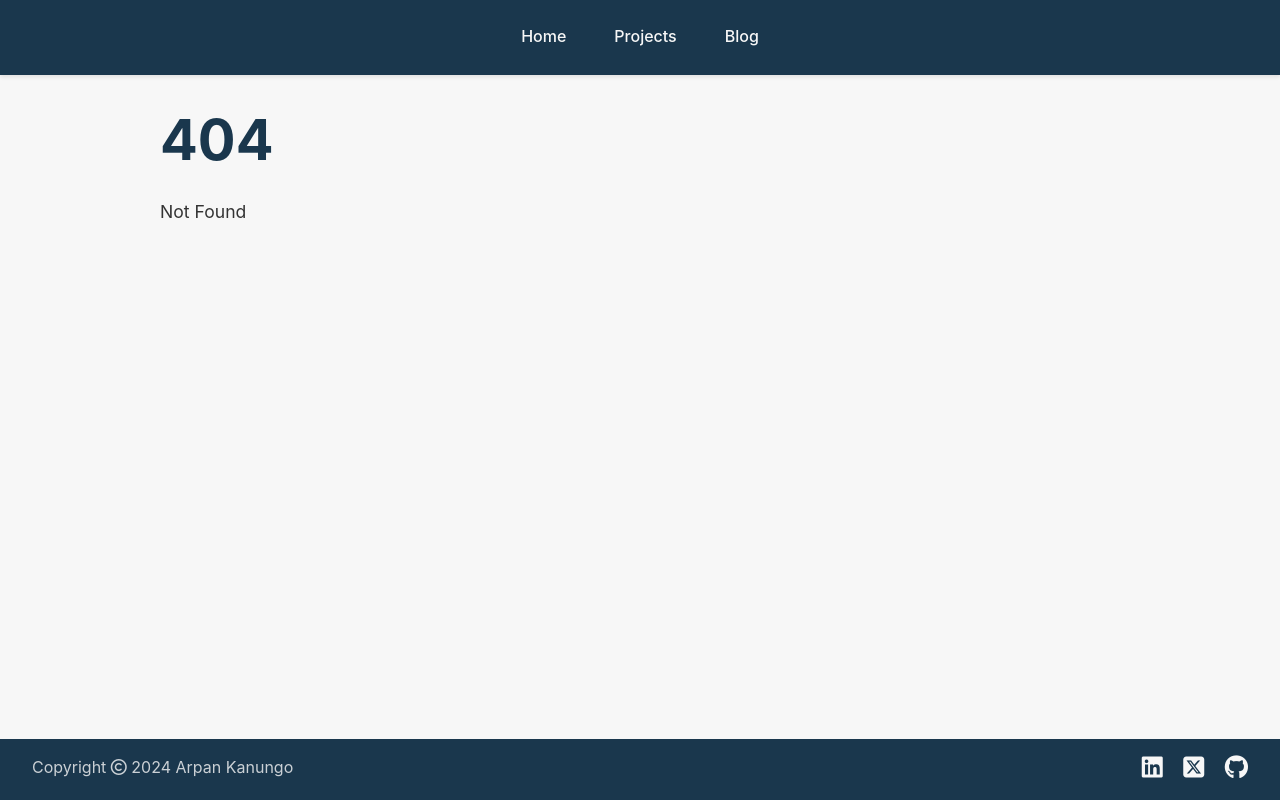
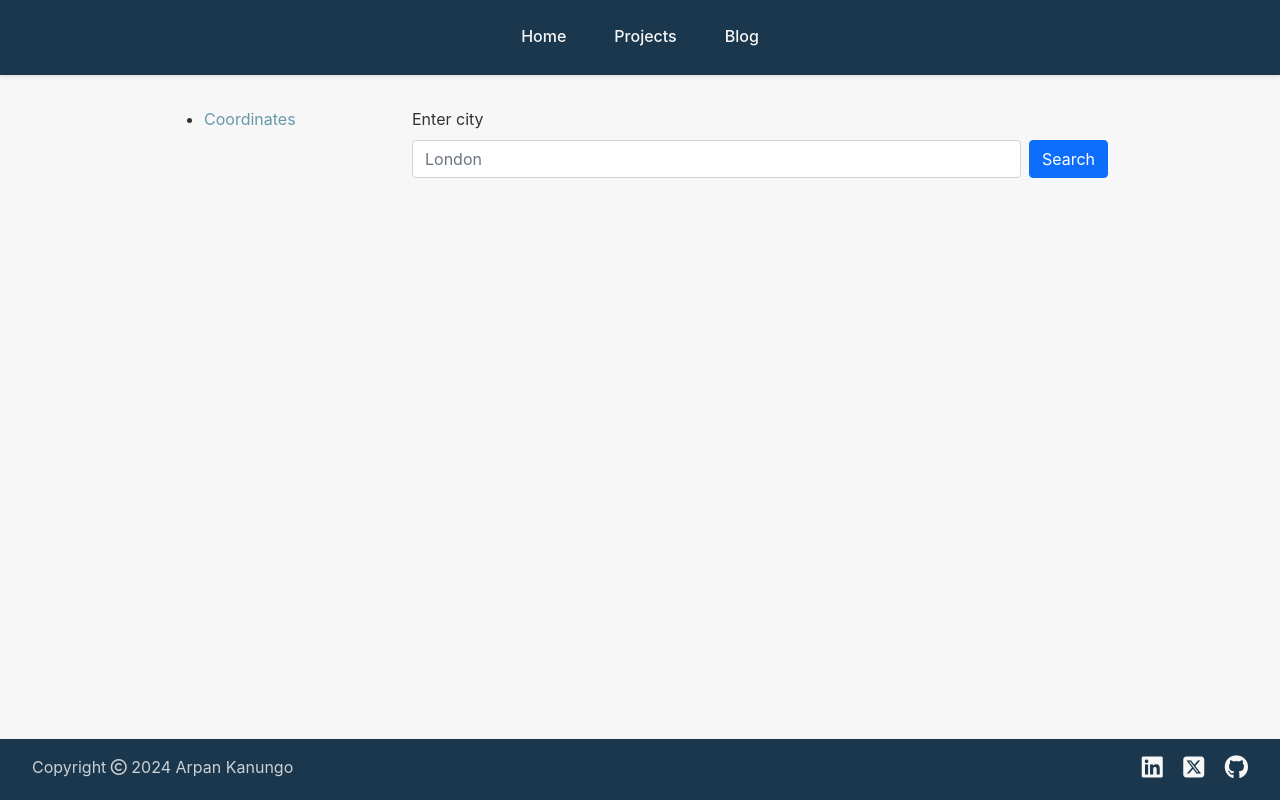
Before and after one commit to arpankodes/arpan-showcase, a SvelteKit app: page /projects/coordinates in a window 1280 px wide. Before the commit this address had no page. Built offline with nearby package versions, Linux system fonts and the light colour scheme.

Commit message:
Rollback Weather project to just coordinates of the cities.

```diff
--- a/src/routes/projects/+layout.svelte
+++ b/src/routes/projects/+layout.svelte
@@ -7,7 +7,7 @@
         <div class="col-md-3">
             <ul>
                 <li>
-                    <a href="/projects/weather">Weather</a>
+                    <a href="/projects/coordinates">Coordinates</a>
                 </li>
             </ul>
         </div>
--- a/src/routes/projects/+page.svelte
+++ b/src/routes/projects/+page.svelte
@@ -3,6 +3,6 @@
 
     onMount(()=>{
         const currentUrl = window.location.href
-        window.location.href= currentUrl + '/weather'
+        window.location.href= currentUrl + '/coordinates'
     })
 </script>
--- /dev/null
+++ b/src/routes/projects/coordinates/+page.svelte
@@ -0,0 +1,69 @@
+<script>
+    let weather=[];
+    let busy= false;
+
+    async function getWeather(){
+        // return alert("Coming soon!")
+        weather = [];
+        // get user input from input id city
+        const city = document.getElementById('city')?.value
+        busy = true;
+        try {
+            const response = await fetch(`/projects/coordinates?city=${city}`)
+            const data = await response.json()
+            weather = data;
+        } catch(e) {
+            alert("Not working!")
+        }
+        busy = false;
+    }
+</script>
+
+<div class="input mb-5">
+    <label for="city" class="form-label">Enter city</label>
+    <div class="d-flex gap-2">
+        <input type="text" class="form-control" id="city" placeholder="London">
+        <button class="btn btn-primary" on:click={getWeather}>
+            Search
+        </button>
+    </div>
+</div>
+{#if busy}
+    <p>Searching...</p>
+{/if}
+{#if weather.length >0}
+    <div class="output">
+        <div class="container py-4">
+            <h2 class="mb-4">Location Results</h2>
+
+            <div class="row row-cols-1 row-cols-md-2 g-4">
+            <!-- Location Card -->
+            {#each weather as location}
+            <div class="col">
+                <div class="card h-100 shadow-sm">
+                <div class="card-body">
+                    <div class="d-flex justify-content-between align-items-start">
+                    <h5 class="card-title">{location.name}</h5>
+                    <span class="badge bg-primary">{location.country}</span>
+                    </div>
+
+                    <p class="card-text text-muted mb-2">{location.state}</p>
+
+                    <div class="d-flex gap-3 text-muted small">
+                    <div>
+                        <i class="bi bi-geo-alt"></i>
+                        Lat: {location.lat.toFixed(4)}
+                    </div>
+                    <div>
+                        <i class="bi bi-geo-alt"></i>
+                        Lon: {location.lon.toFixed(4)}
+                    </div>
+                    </div>
+                </div>
+                </div>
+            </div>
+            {/each}
+            </div>
+        </div>
+    </div>
+{/if}
```
Also changed, not shown: src/routes/projects/weather/+page.svelte (deleted, +0 -28 lines), src/routes/projects/coordinates/+server.js (renamed from src/routes/projects/weather/+server.js), 1 other file (tests, documents, lock files or other folders).
